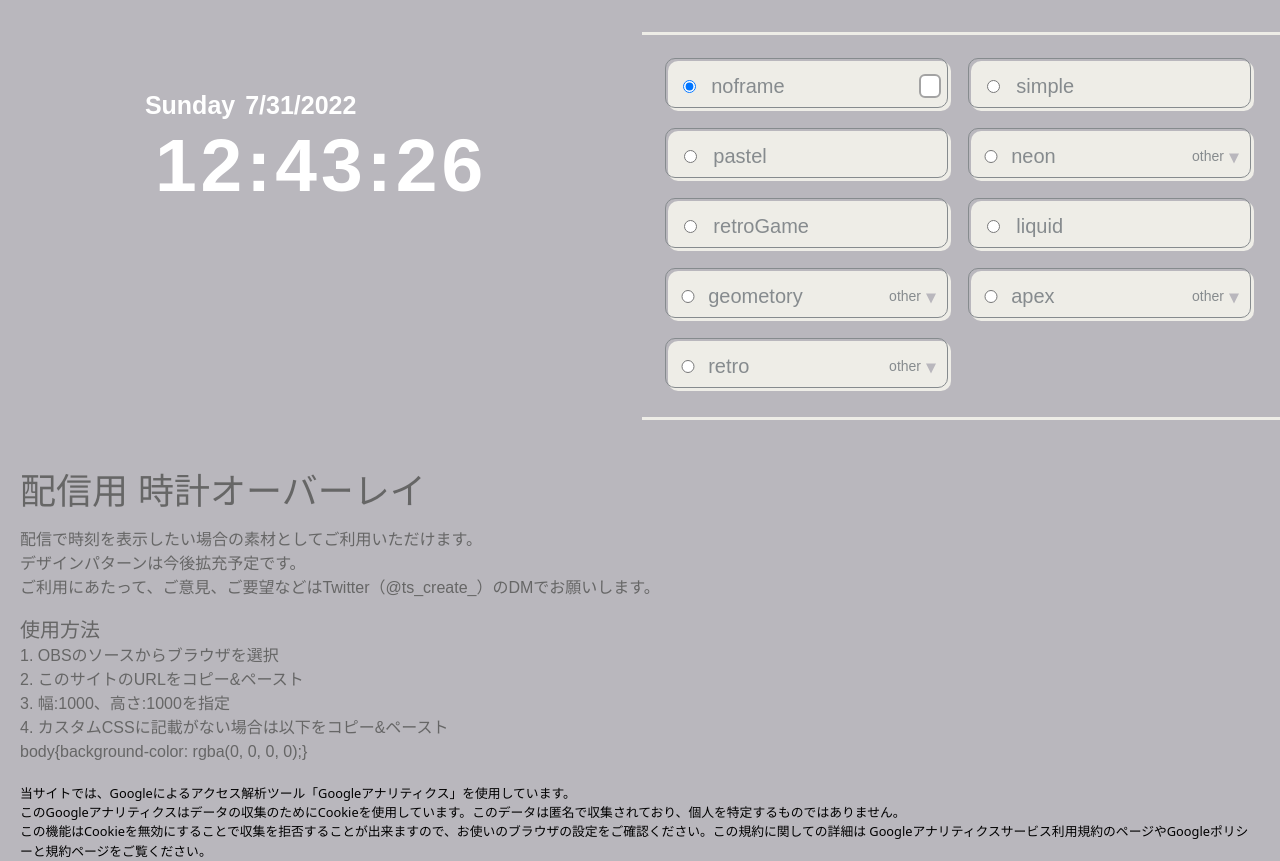
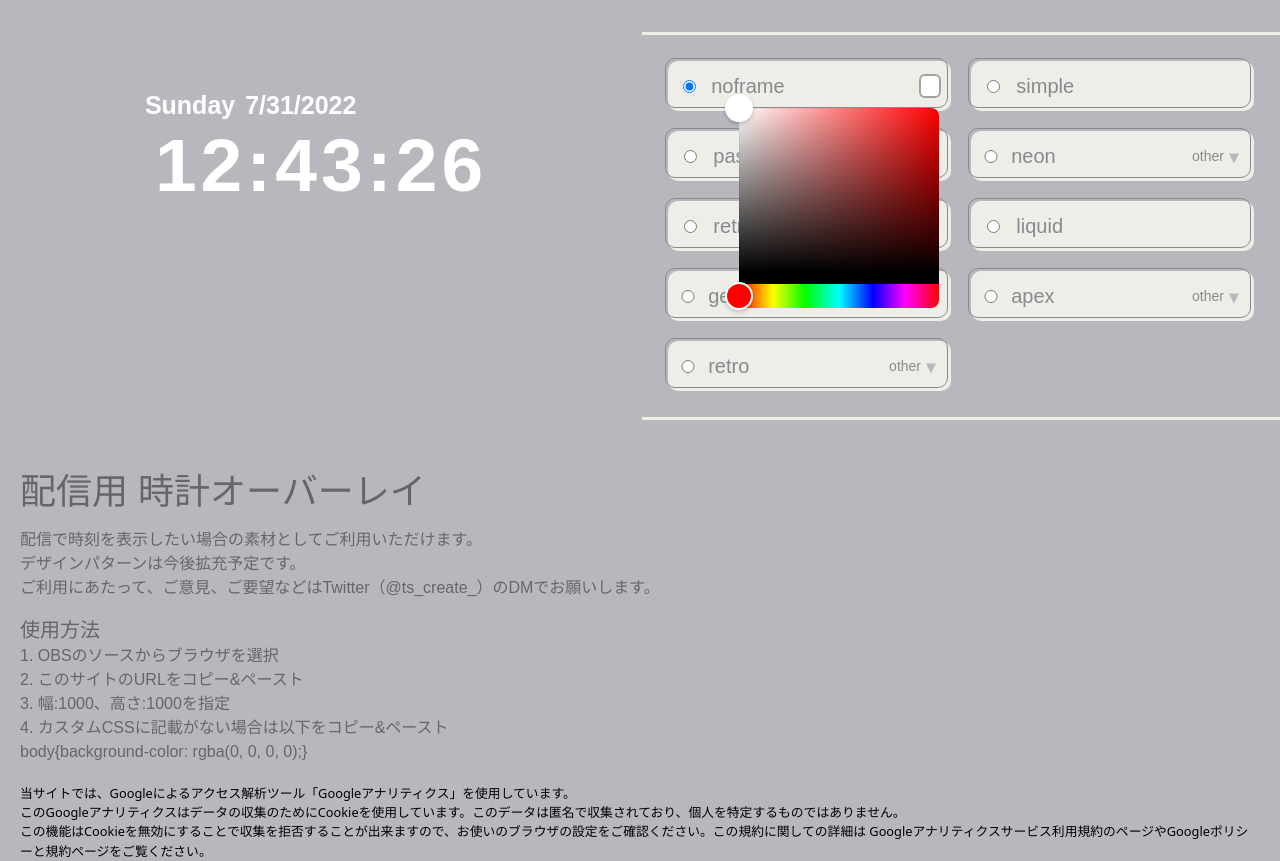
Before and after one commit to tsukuruhito/stream-clocks-next, a Next.js app: page / in a window 1280 px wide. Both pictures are taken after a click on the element 930 px from the left and 86 px from the top of the page. Built offline with nearby package versions, Linux system fonts and the light colour scheme.

Commit message:
colorpicker

```diff
--- /dev/null
+++ b/components/ColorPicker.tsx
@@ -0,0 +1,12 @@
+import { Dispatch, SetStateAction } from "react";
+import { HexColorPicker } from "react-colorful";
+type PropsType = {
+  color: string;
+  setColor: Dispatch<SetStateAction<string>>;
+};
+const ColorPicker = (props: PropsType) => {
+  const { color, setColor } = props;
+  return <HexColorPicker color={color} onChange={setColor} />;
+};
+
+export default ColorPicker;
--- a/components/Control.tsx
+++ b/components/Control.tsx
@@ -1,6 +1,6 @@
 import home from "../styles/scss/Home.module.scss";
 import { ChangeEvent, Dispatch, SetStateAction, useContext, useState } from "react";
-// import ColorPicker from "./ColorPicker";
+import ColorPicker from "./ColorPicker";
 import SelectType from "./SelectType";
 import { selectedTypeContext } from "../pages/_app";
 
@@ -60,13 +60,13 @@ const Control = (props: PropsType) => {
                   style={{ backgroundColor: color }}
                   onClick={openPickMenu}
                 >
-                  {/* <div
+                  <div
                     className={`absolute z-10 right-0 top-8  ${
                       !openPick && "hidden"
                     }`}
                   >
                     <ColorPicker color={color} setColor={setColor} />
-                  </div> */}
+                  </div>
                 </div>
               )}
               {item === "neon" && (
```
